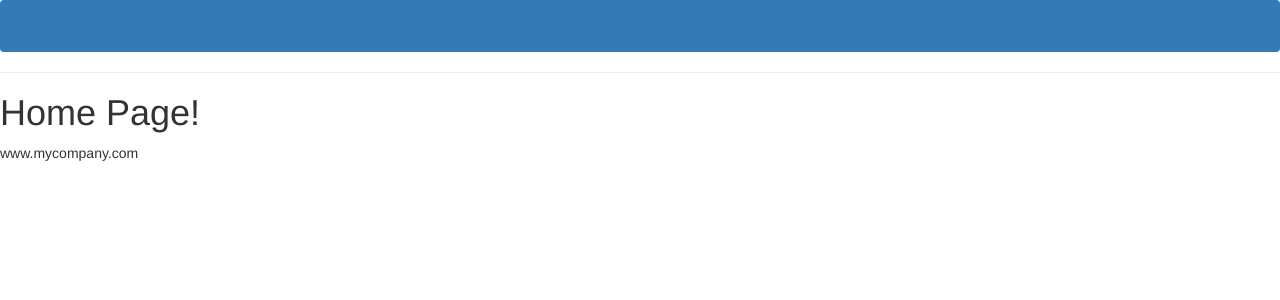
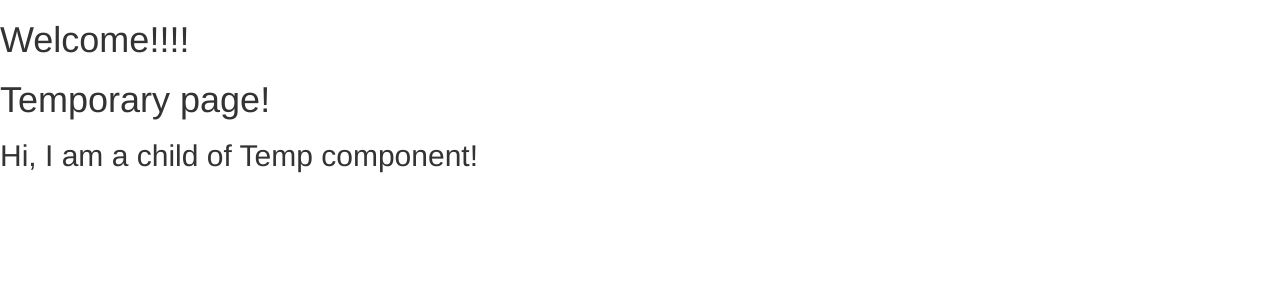
Before and after one commit to Ananya737/CRUD-in-React-with-Bootstrap, a React (Vite) app in the folder Myapp/: page / in a window 1280 px wide. Shown: the top 300 px of the page. Built offline with nearby package versions, Linux system fonts and the light colour scheme.

Commit message:
Children

```diff
--- a/Myapp/src/App.jsx
+++ b/Myapp/src/App.jsx
@@ -1,39 +1,41 @@
-import { BrowserRouter,Routes,Route } from "react-router-dom";
-import Display from "./Pages/Display";
-import Insert from "./Pages/Insert";
-import Home from "./Pages/Home";
-import Layout from "./Layout";
-import Search from "./Pages/Search";
-import Update from "./Pages/Update";
-import MyEdit from "./Pages/MyEdit";
-
-
-// import One from "./ONe";
-
-const App=()=>{
-  return(
-    <>
-  <BrowserRouter>
-    <Routes>
-      <Route path="/" element={<Layout/>}>
-      <Route index element={<Home/>}/>
-      <Route path="/home" element={<Home/>}/>
-      <Route path="/insert" element={<Insert/>}/>
-      <Route path="/display" element={<Display/>}/>
-      <Route path="/search" element={<Search/>}/>
-      <Route path="/update" element={<Update/>}/>
-      <Route path="/myedit/:id" element={<MyEdit/>}/>
+// import { BrowserRouter,Routes,Route } from "react-router-dom";
+// import Display from "./Pages/Display";
+// import Insert from "./Pages/Insert";
+// import Home from "./Pages/Home";
+// import Layout from "./Layout";
+// import Search from "./Pages/Search";
+// import Update from "./Pages/Update";
+// import MyEdit from "./Pages/MyEdit";
 
 
 
-      </Route>
-    </Routes>
-  </BrowserRouter>
 
-    </>
-  )
-}
-export default App;
+// // import One from "./ONe";
+
+// const App=()=>{
+//   return(
+//     <>
+//   <BrowserRouter>
+//     <Routes>
+//       <Route path="/" element={<Layout/>}>
+//       <Route index element={<Home/>}/>
+//       <Route path="/home" element={<Home/>}/>
+//       <Route path="/insert" element={<Insert/>}/>
+//       <Route path="/display" element={<Display/>}/>
+//       <Route path="/search" element={<Search/>}/>
+//       <Route path="/update" element={<Update/>}/>
+//       <Route path="/myedit/:id" element={<MyEdit/>}/>
+
+
+
+//       </Route>
+//     </Routes>
+//   </BrowserRouter>
+
+//     </>
+//   )
+// }
+// export default App;
 
 
 
@@ -68,61 +70,78 @@ export default App;
 
 
 
-// import { useState,createContext } from "react";
-// import Comp1 from "./Comp1";
+// // import { useState,createContext } from "react";
+// // import Comp1 from "./Comp1";
 
-// const myContext = createContext();
+// // const myContext = createContext();
 
 
-// const App=()=>{
+// // const App=()=>{
 
-//   const [user,setUser]=useState("Ananya");
-//   return(
-//     <>
-//     <h1>Welcome {user} </h1>
-//     <button onClick={()=>{setUser("Viplove!")}}>Click</button>
+// //   const [user,setUser]=useState("Ananya");
+// //   return(
+// //     <>
+// //     <h1>Welcome {user} </h1>
+// //     <button onClick={()=>{setUser("Viplove!")}}>Click</button>
 
-//     <myContext.Provider value={{user,setUser}}>
-//     <Comp1  />
-//     </myContext.Provider>
+// //     <myContext.Provider value={{user,setUser}}>
+// //     <Comp1  />
+// //     </myContext.Provider>
 
 
-//     </>
-//   )
-// }
-// export default App;
-// export {myContext};
+// //     </>
+// //   )
+// // }
+// // export default App;
+// // export {myContext};
 
-// import Comp from "./Comp";
-// const myContext=createContext();
+// // import Comp from "./Comp";
+// // const myContext=createContext();
 
-// const App=()=>{
-//   const [name,setName]=useState("Ananya");
-//   return(
-//     <>
-//     <h1>Welcome!</h1>
-//     <myContext.Provider value={{name}}>
-//      <Comp/>
-//     </myContext.Provider>
+// // const App=()=>{
+// //   const [name,setName]=useState("Ananya");
+// //   return(
+// //     <>
+// //     <h1>Welcome!</h1>
+// //     <myContext.Provider value={{name}}>
+// //      <Comp/>
+// //     </myContext.Provider>
 
-//     </>
-//   )
-// }
-// export default App;
-// export {myContext};
+// //     </>
+// //   )
+// // }
+// // export default App;
+// // export {myContext};
 
 
-// import Cybrom from "./Cybrom";
+// // import Cybrom from "./Cybrom";
 
-// const App=()=>{
-//   return(
-//     <>
+// // const App=()=>{
+// //   return(
+// //     <>
 
-//     <Cybrom/>
+// //     <Cybrom/>
 
 
 
-//     </>
-//   )
-// }
-// export default App;
+// //     </>
+// //   )
+// // }
+// // export default App;
+
+
+import Temp from "./Temp";
+
+const App=()=>{
+  return(
+    <>
+    <h1>Welcome!!!!</h1>
+    <Temp>
+      <h2>Hi, I am a child of Temp component!</h2>
+
+    </Temp>
+
+    </>
+  )
+}
+export default App;
--- /dev/null
+++ b/Myapp/src/Temp.jsx
@@ -0,0 +1,12 @@
+
+
+const Temp=( {children})=>{
+    return(
+        <>
+        <h1>Temporary page!</h1>
+        {children}
+
+        </>
+    )
+}
+export default Temp;
```
